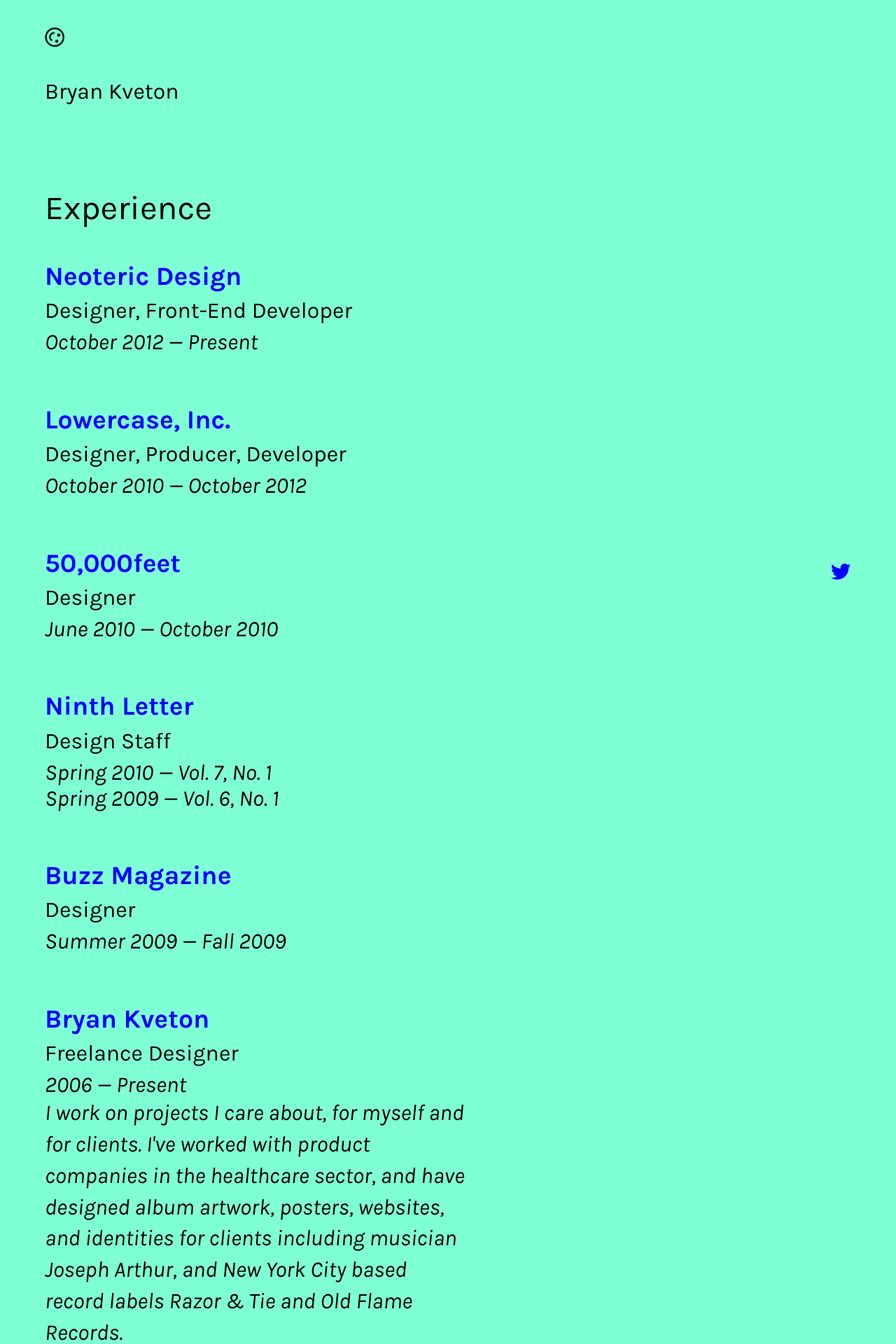
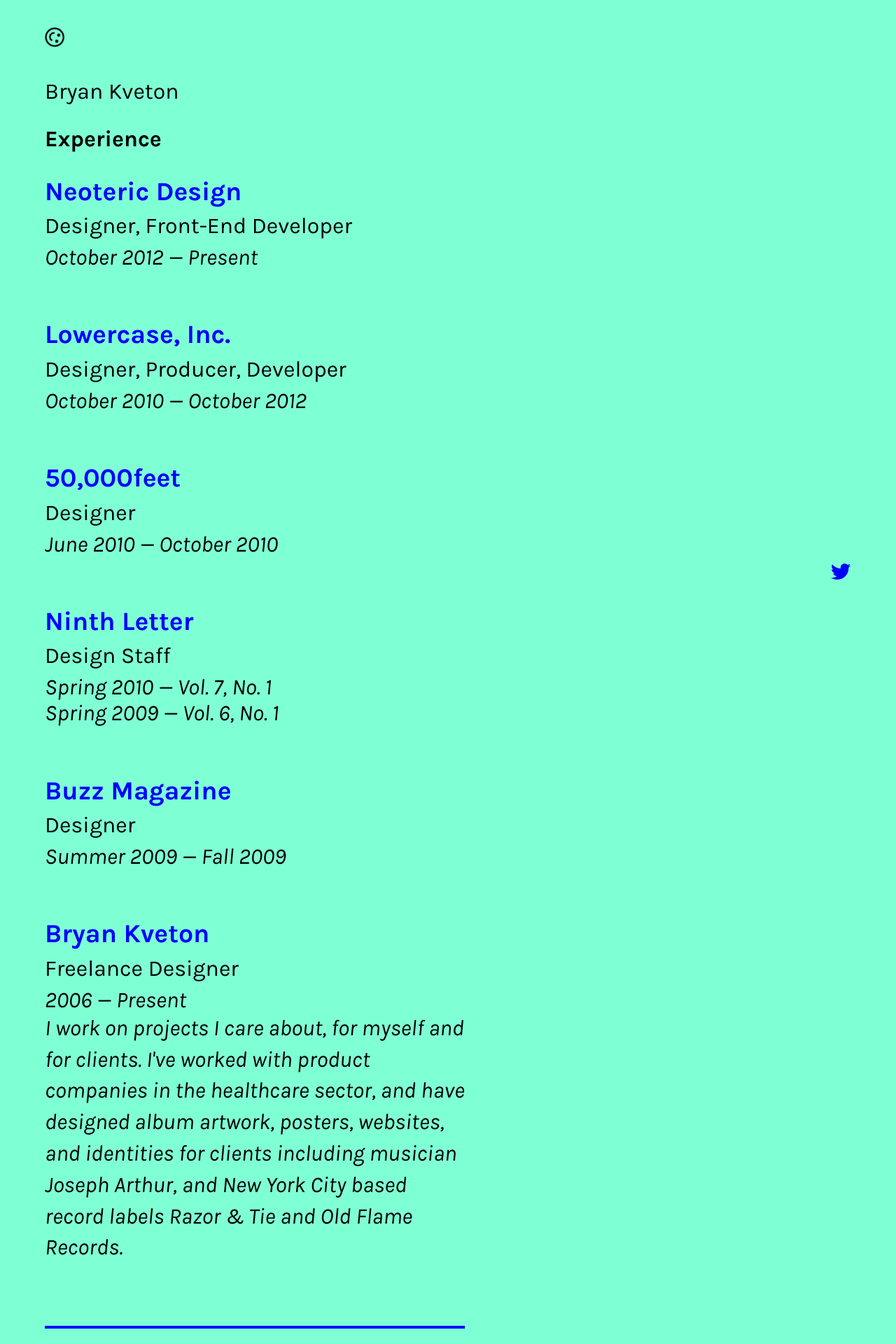
Before and after one commit to brynosaur/brynosaur.github.io, a Jekyll site: the page built from cv/index.html, in a window 1280 px wide. Shown: the top 1920 px of the page at 70% size. Built offline with Jekyll 4.4.1, drawn with Linux system fonts in a browser that asks for light colours; nearby versions of some CDN libraries.

Commit message:
Update styles

```diff
--- a/css/styles.css
+++ b/css/styles.css
@@ -844,48 +844,56 @@
   padding: 1.7em 0;
   border-bottom: 4px solid blue;
 }
-
-/* line 74, ../sass/_main.scss */
+/* line 73, ../sass/_main.scss */
 .resume-section:last-of-type {
   border-bottom: none;
 }
+/* line 76, ../sass/_main.scss */
+.resume-section:first-of-type {
+  padding-top: 0;
+}
+/* line 79, ../sass/_main.scss */
+.resume-section h2 {
+  font-size: 1em;
+  font-weight: 700;
+}
 
-/* line 77, ../sass/_main.scss */
+/* line 84, ../sass/_main.scss */
 .item {
   margin-bottom: 1.7em;
   padding: 0.25em 0;
 }
 
-/* line 81, ../sass/_main.scss */
+/* line 88, ../sass/_main.scss */
 .item:last-of-type {
   margin-bottom: 0.83em;
 }
 
-/* line 84, ../sass/_main.scss */
+/* line 91, ../sass/_main.scss */
 .item h3 {
   font-weight: 700;
 }
 
-/* line 87, ../sass/_main.scss */
+/* line 94, ../sass/_main.scss */
 .item h3, .item h4 {
   margin-top: 0;
   margin-bottom: 0.25em;
 }
 
-/* line 91, ../sass/_main.scss */
+/* line 98, ../sass/_main.scss */
 .item time, .item p {
   font-style: italic;
   margin: 0;
 }
 
-/* line 95, ../sass/_main.scss */
+/* line 102, ../sass/_main.scss */
 .item address {
   font-size: 0.875em;
   line-height: 1.4;
   margin-top: 0.83em;
 }
 
-/* line 100, ../sass/_main.scss */
+/* line 107, ../sass/_main.scss */
 .item ul {
   list-style-type: f0e7;
   line-height: 1.4;
@@ -893,22 +901,22 @@
   margin-bottom: 1.7em;
 }
 
-/* line 106, ../sass/_main.scss */
+/* line 113, ../sass/_main.scss */
 .item li {
   font-style: italic;
 }
-/* line 108, ../sass/_main.scss */
+/* line 115, ../sass/_main.scss */
 .item li:before {
   content: \f0e7;
 }
 
-/* line 112, ../sass/_main.scss */
+/* line 119, ../sass/_main.scss */
 .item label {
   color: rgba(0, 0, 0, 0.25);
   margin-left: 0.5em;
 }
 
-/* line 116, ../sass/_main.scss */
+/* line 123, ../sass/_main.scss */
 .hide {
   text-indent: 100%;
   white-space: nowrap;
```
Also changed, not shown: sass/_main.scss (+10 -3 lines).
